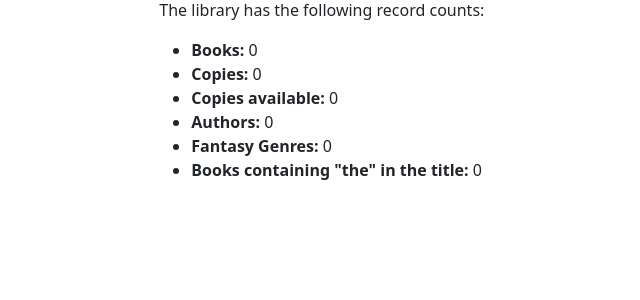
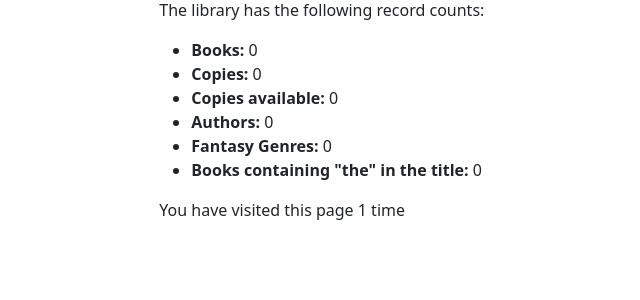
Before and after one commit to yutekuo/django_local_library, a Django app: page /catalog/ in a window 1280 px wide. Shown: the part 144-444 px from the top of the page, without its empty margins (66-706 px from the left). Run offline with Django 4.2, Linux system fonts and the light colour scheme; data that the repository does not hold is empty.

Commit message:
add visit counts to home page

```diff
--- a/catalog/templates/index.html
+++ b/catalog/templates/index.html
@@ -29,4 +29,5 @@
       {{ num_books_contain_the }}
     </li>
   </ul>
+  <p>You have visited this page {{ num_visits }} time{{ num_visits|pluralize }}</p>
 {% endblock %}
--- a/catalog/views.py
+++ b/catalog/views.py
@@ -21,6 +21,10 @@ def index(request):
     num_genres_fantasy = Genre.objects.filter(name__icontains="fantasy").count()
     num_books_contain_the = Book.objects.filter(title__icontains="the").count()
 
+    num_visits = request.session.get("num_visits", 0)
+    num_visits += 1
+    request.session["num_visits"] = num_visits
+
     context = {
         "num_books": num_books,
         "num_instances": num_instances,
@@ -28,6 +32,7 @@ def index(request):
         "num_authors": num_authors,
         "num_genres_fantasy": num_genres_fantasy,
         "num_books_contain_the": num_books_contain_the,
+        "num_visits": num_visits,
     }
 
     # Render the HTML template index.html with the data in the context variable
```
